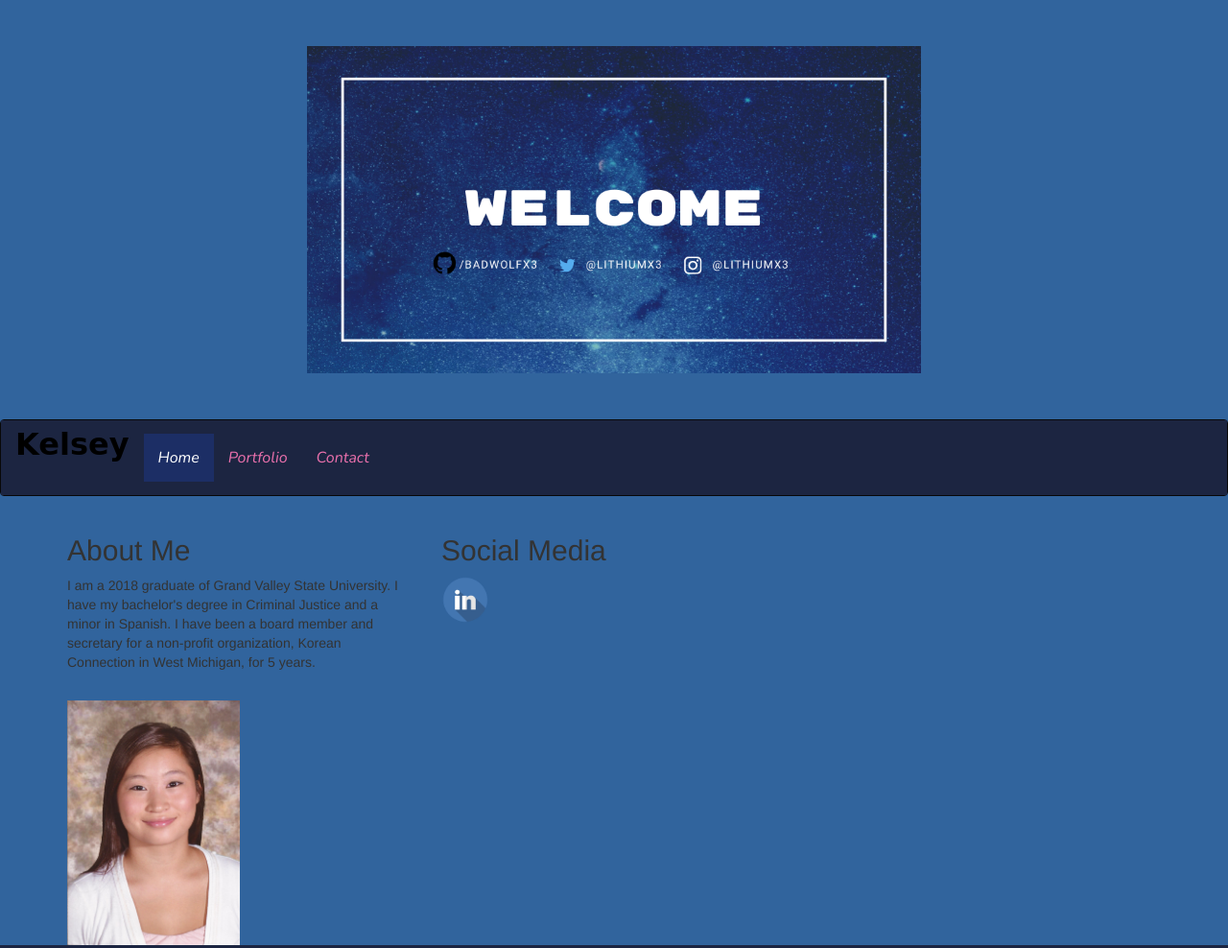
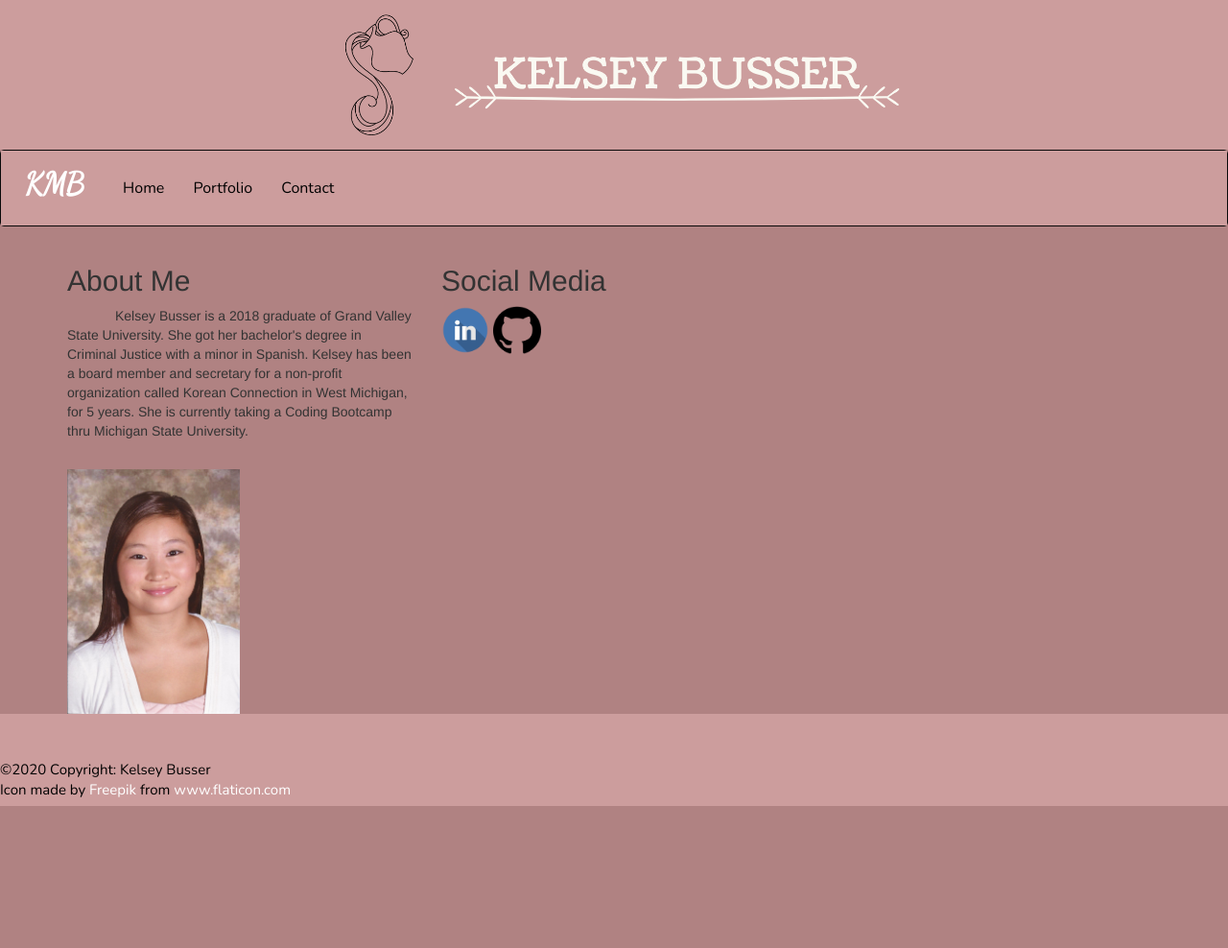
Before and after one commit to BadWolfx3/Portfolio, a plain HTML site: page index.html in a window 1280 px wide. Shown: the top 988 px of the page at 96% size. After the commit the page ends 850 px from the top, so only its background shows below. Drawn offline with nearby package versions, Linux system fonts and the light colour scheme; a web font is replaced by a local one.

Commit message:
initial commit

```diff
--- a/Assets/style.css
+++ b/Assets/style.css
@@ -1,56 +1,74 @@
 * {
-    background-color: #31649d;
+    background-color: #b08282;
 }
 
 /*Header*/
-.jumbotron{
-    background-color:#31649d;
+ header {
+     background-color:  #cc9d9d;
+ }
+.heading {
+
+    display: block;
+    margin-left: auto;
+    margin-right: auto;
+    width: 50%;
+
 }
 
 
 /*Nav bar*/
 
 menu#myNavbar.collapse.navbar-collapse{
-    background-color: #1c2541;
+    background-color: #cc9d9d;
 
 }
 div.container-fluid {
-    background-color: #1c2541;
+    background-color: #cc9d9d;
+    max-width: 100%;
+    align-content: center;
 }
 .navbar .navbar-expand-lg .navbar-brand{
-    background-color: #1c2541;
+    background-color: #cc9d9d;
 
 }
 
 a {
-    background-color: #1c2541;
-
+    background-color: #cc9d9d;
 
 }
+
+.navbar-brand {
+    color: #cc9d9d;
+}
+
 .navbar-inverse .navbar-nav>li>a {
-    color: #EB71AD;
+    color: black;
     font-family: 'Nunito', sans-serif;
     font-size: medium;
 }
+
 .navbar-inverse .navbar-nav>.active>a, .navbar-inverse .navbar-nav>.active>a:focus, .navbar-inverse .navbar-nav>.active>a:hover {
-    background-color: #1c2e65;
-    color: white;
+    background-color: #cc9d9d;
+    color: black;
 
 }
 
-
-.navbar-inverse .navbar-brand {
-    color: black;
+.navbar-inverse .navbar-brand{
+    color: white;
     font-weight: bolder;
     font-size: xx-large;
-    font-family: 'Sansita Swashed', cursive;
-    background-color: #1c2541;
+    font-family: 'Dancing Script', cursive;
+    background-color: #cc9d9d;
+    padding: 25px;
 
 }
 
+.navbar-brand:hover {
+    color: #cc9d9d;
+}
 
 body {
-    background: #31649d;
+    background: #b08282;
 }
 
 /*index main page*/
@@ -71,7 +89,9 @@ body {
     height: auto;
  }
 
-
+.about {
+    text-indent: 50px;
+}
 /*contact page*/
 
 .form-group {
@@ -79,7 +99,7 @@ body {
 }
 
 .btn-primary, .btn-primary:hover, .btn-primary:active, .btn-primary:visited {
-    background-color:#EB71AD;
+    background-color:#909fd4;
     border: none;
     color: white;
     padding: 15px 32px;
@@ -96,33 +116,39 @@ body {
 
 }
 
+h1 {
+    color: black;
+    font-family: 'Nunito', sans-serif;
+}
 h2.portfolio {
     color: black;
     font-family: 'Nunito', sans-serif;
 }
 
 main.container.port a {
-    color: #EB71AD;
+    color: #909fd4;
 }
 
 /*footer*/
 footer.jumbotron.text-center {
-    background-color: #1c2541;
+    background-color: #cc9d9d;
+    height: 20px;
 
 }
 
 p.footer{
-    color: white;
-    background-color: #1c2541;
-    font-size: 12px;
+    color: black;
+    background-color: #cc9d9d;
+    font-size: 15px;
     font-family: 'Nunito', sans-serif;
+    text-align: left;
 }
 
 .footer a {
-    color: #EB71AD;
+    color: white;
 }
 
 .footer a:hover {
-    color: #38E097;
+    color: black;
 
 }
--- a/index.html
+++ b/index.html
@@ -13,16 +13,20 @@
   <link rel="stylesheet" href="Assets/style.css">
   <!--Tab icon-->
   <link rel="icon" href="Assets/Images/heart.png">
-  <link href="https://fonts.googleapis.com/css2?family=Sansita+Swashed&display=swap" rel="stylesheet">
-  <link href="https://fonts.googleapis.com/css2?family=Dancing+Script&family=Nunito:ital@1&display=swap" rel="stylesheet">
+  <link href="https://fonts.googleapis.com/css2?family=Dancing+Script&display=swap" rel="stylesheet">
+  <link href="https://fonts.googleapis.com/css2?family=Nunito&display=swap" rel="stylesheet">
 
 
 </head>
 <body>
 
-<header class="jumbotron text-center" style="margin-bottom:0">
+<header>
   <!--My welcome banner-->
-  <img src="Assets/Images/welcomebanner.png" class="img-fluid" class="banner" alt="welcome header"></a>
+  <div class="container-fluid banner">
+
+        <img src="Assets/Images/website heading2.png" class="img-fluid heading" alt="Responsive image">
+
+   </div>
 </header>
 
 <nav class="navbar navbar-inverse">
@@ -33,7 +37,7 @@
         <span class="icon-bar"></span>
         <span class="icon-bar"></span>
       </button>
-      <a class="navbar-brand" href="index.html">Kelsey</a>
+      <a class="navbar-brand" href="Assets/PDF/Resume for Coding.pdf">KMB</a>
     </div>
     <menu class="collapse navbar-collapse" id="myNavbar">
       <ul class="nav navbar-nav">
@@ -50,9 +54,10 @@
   <article class="row">
       <div class="col-sm-4">
         <h2>About Me</h2>
-        <p class = "about">I am a 2018 graduate of Grand Valley State University. I have my bachelor's degree in Criminal Justice
-        and a minor in Spanish. I have been a board member and secretary for a non-profit organization,
-        Korean Connection in West Michigan, for 5 years.</p>
+        <p class = "about">Kelsey Busser is a 2018 graduate of Grand Valley State University. She got her bachelor's degree in Criminal Justice
+          with a minor in Spanish. Kelsey has been a board member and secretary for a non-profit organization called Korean Connection
+          in West Michigan, for 5 years. She is currently taking a Coding Bootcamp thru Michigan State University.
+         </p>
         <br>
         <img src="Assets/Images/Professinal pohoto.jpg" class="img-fluid" class="me" alt="picture of me"></a>
       </div>
@@ -62,9 +67,11 @@
         <div class="col-sm-8">
           <h2>Social Media</h2>
 
-          <a href="https://www.linkedin.com/in/kelsey-busser-b39644157/"><img src="Assets/Images/c59b2807ea44f0d70f41ca73c61d281d-linkedin-icon-logo-by-vexels.png" class="img-fluid" class="logo" alt="LinkedIn Logo"></a>
+          <a href="https://www.linkedin.com/in/kelsey-busser-b39644157/" target="_blank"><img src="Assets/Images/c59b2807ea44f0d70f41ca73c61d281d-linkedin-icon-logo-by-vexels.png" class="img-fluid" class="logo" alt="LinkedIn Logo"></a>
 
+          <a href="https://github.com/BadWolfx3" target="_blank"><img src="Assets/Images/25231.png" class="img-fluid" class="logo" alt="Github Logo"></a>
         </div>
+
       </section>
     </div>
   </article>
```
Also changed, not shown: contact.html (+16 -7 lines), portfolio.html (+31 -31 lines), Assets/Images/25231.png (added), Assets/Images/PORT1.jpg (deleted), Assets/Images/PORT2.jpg (deleted), Assets/Images/PORT3.jpg (deleted), Assets/Images/PORT4.jpg (deleted), Assets/Images/PORT5.jpg (deleted), Assets/Images/WD.png (added), Assets/Images/Website Heading.png (added), Assets/Images/weatherjams.png (added), Assets/Images/website heading2.png (added), 1 other file.
